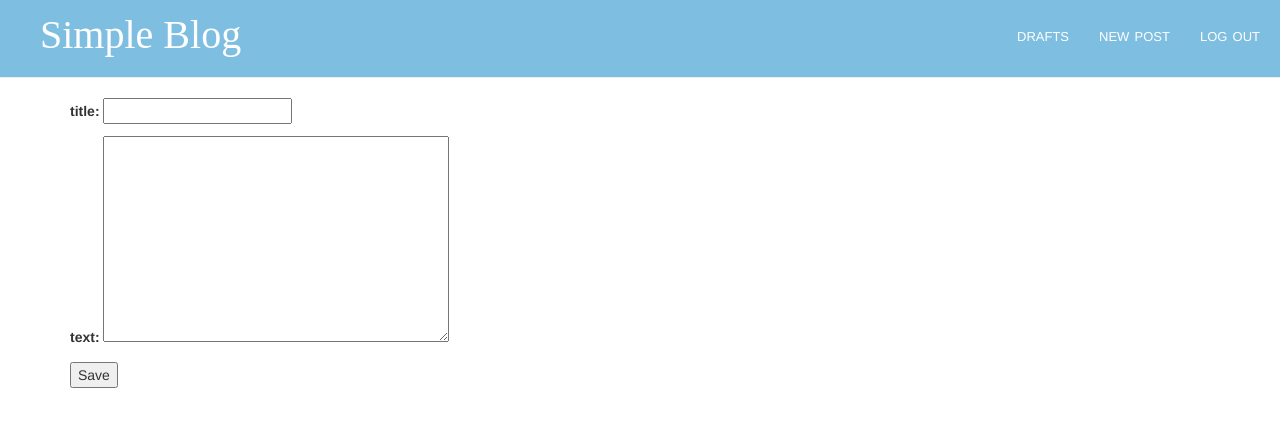
After one commit to simongibbons/simple-blog, a Django app: page /post/new/ in a window 1280 px wide. The commit adds this page. Shown: the top 427 px of the page. Run offline with Django 3.2, Linux system fonts and the light colour scheme; the visitor is signed in with stand-in values (Sample User, id 1); some libraries are stand-ins or nearby versions; some web fonts are replaced.

Commit message:
Added ability to create new posts in the web interface

```diff
--- /dev/null
+++ b/blog/forms.py
@@ -0,0 +1,6 @@
+from django import forms
+
+
+class PostForm(forms.Form):
+    title = forms.CharField(label='title', max_length=200)
+    text = forms.CharField(label='text', widget=forms.Textarea)
--- a/blog/templates/blog/base.html
+++ b/blog/templates/blog/base.html
@@ -14,7 +14,7 @@
     <li class="branding"><a href="{% url 'blog:post_list' %}">Simple Blog</a></li>
     {% if user.is_authenticated %}
         <li class="menu_item"><a href="{% url 'logout' %}">log out</a></li>
-        <li class="menu_item"><a href="">new post</a></li>
+        <li class="menu_item"><a href="{% url 'blog:post_new' %}">new post</a></li>
         <li class="menu_item"><a href="{% url 'blog:post_drafts' %}">drafts</a></li>
     {% else %}
         <li class="menu_item"><a href="{% url 'login' %}">log in</a></li>
--- /dev/null
+++ b/blog/templates/blog/post_new.html
@@ -0,0 +1,10 @@
+{% extends 'blog/base.html' %}
+
+{% block content %}
+<form action="{% url 'blog:post_new' %}" method="POST">
+    <input type="hidden" name="next" value="{{ next }}" />
+    {% csrf_token %}
+    {{ form.as_p }}
+    <input type="submit" value="Save" />
+</form>
+{% endblock %}
--- a/blog/urls.py
+++ b/blog/urls.py
@@ -8,4 +8,5 @@ urlpatterns = [
     url(r'^$', views.post_list, name='post_list'),
     url(r'^post/(?P<pk>\d+)/$', views.post_detail, name='post_detail'),
     url(r'^post/drafts/$', views.post_drafts, name='post_drafts'),
+    url(r'^post/new/$', views.post_new, name='post_new')
 ]
--- a/blog/views.py
+++ b/blog/views.py
@@ -1,8 +1,10 @@
-from django.shortcuts import render, get_object_or_404
+from django.shortcuts import render, get_object_or_404, redirect
 from django.utils import timezone
 from django.contrib.auth.decorators import login_required
+from django.core.urlresolvers import reverse
 
 from .models import Post
+from .forms import PostForm
 
 
 def post_list(request):
@@ -23,4 +25,23 @@ def post_drafts(request):
         filter(published_date__isnull=True).\
         order_by('creation_date')
 
-    return render(request, 'blog/post_list.html', {'posts' : posts})
+    return render(request, 'blog/post_list.html', {'posts': posts})
+
+
+@login_required()
+def post_new(request):
+    if request.method == 'POST':
+        form = PostForm(request.POST)
+        if form.is_valid():
+            post = Post()
+            post.title = form.cleaned_data['title']
+            post.text = form.cleaned_data['text']
+            post.creation_date = timezone.now()
+            post.author = request.user
+            post.save()
+
+            return redirect(reverse('blog:post_detail', args=[post.pk]))
+    else:
+        form = PostForm()
+
+    return render(request, 'blog/post_new.html', {'form': form})
```
